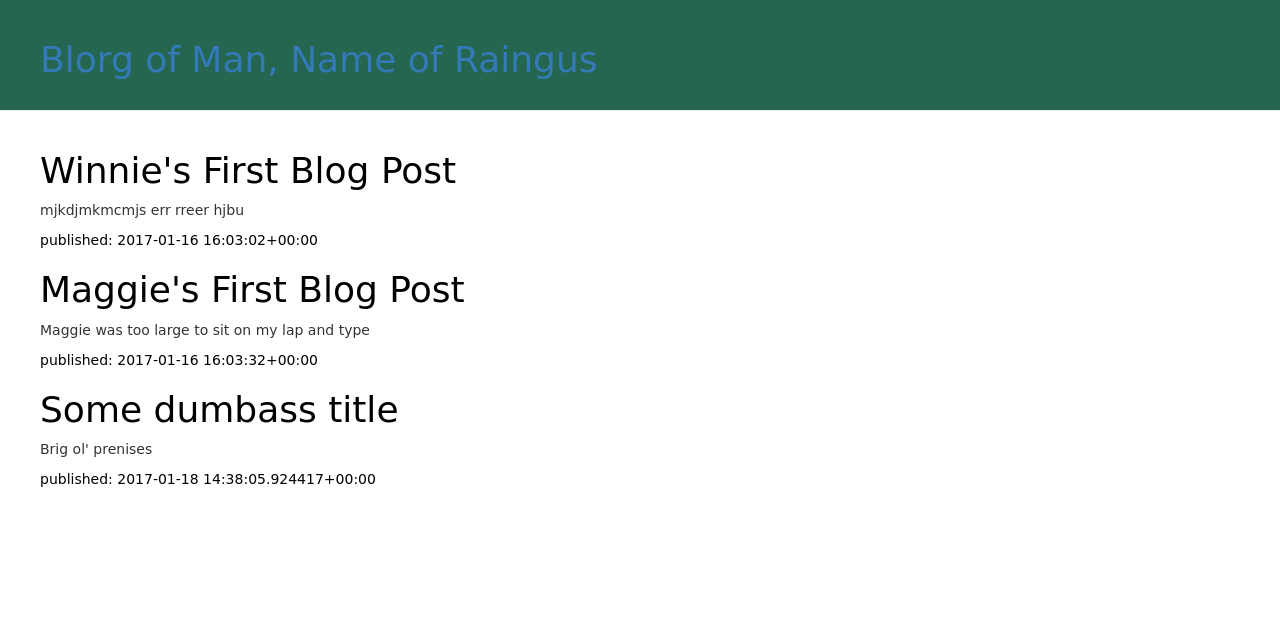
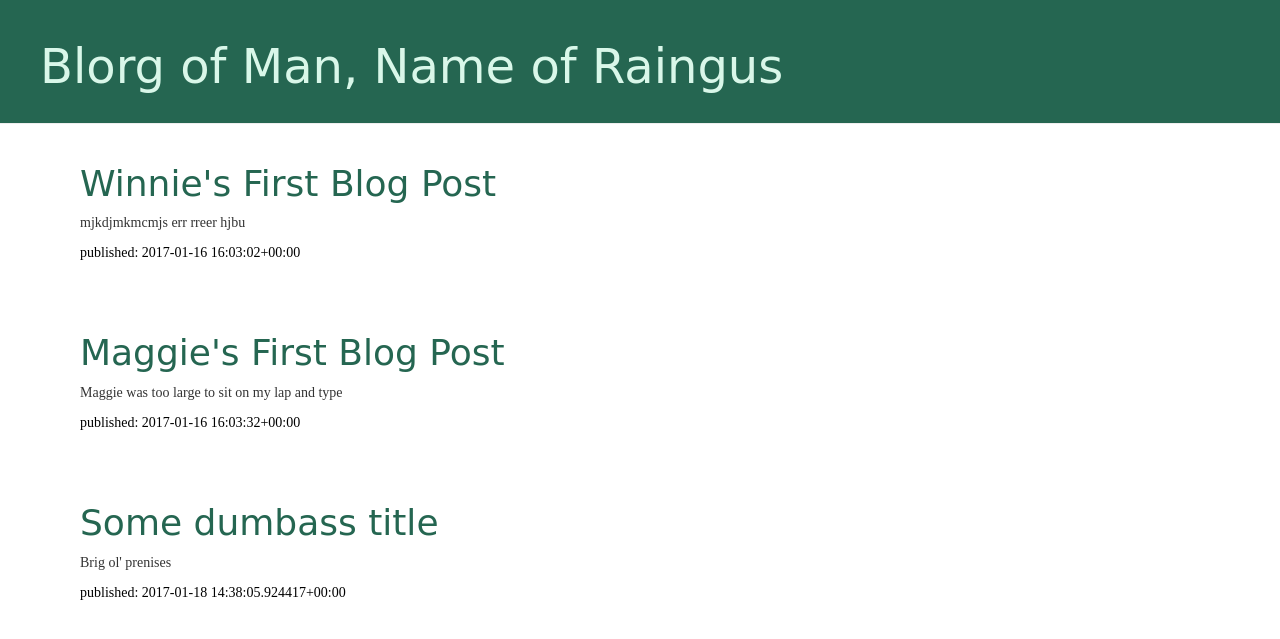
Before and after one commit to kylejamz/djangotut, a Django app: page / in a window 1280 px wide. Shown: the top 639 px of the page. Run offline with Django 3.2, Linux system fonts and the light colour scheme; data comes from the database, SQL or seed files in the repository; both versions use the stored data as it was after the commit; some libraries are stand-ins or nearby versions.

Commit message:
Corrected CSS

```diff
--- a/blog/Templates/Blog/post_list.html
+++ b/blog/Templates/Blog/post_list.html
@@ -1,4 +1,5 @@
 {% load staticfiles %}
+<!DOCTYPE html>
 <html>
 
     <head>
--- a/blog/static/css/blog.css
+++ b/blog/static/css/blog.css
@@ -4,8 +4,8 @@
     padding: 20px 20px 20px 40px;
 }
 
-.page-header h1, .page-header h1 a, .page-header h1 a:visited, .page-header h1 a: active{
-    color: #FFFFFF;
+.page-header h1, .page-header h1 a, .page-header h1 a:visited, .page-header h1 a:active {
+    color: #d9f7e9;
     font-size: 36pt;
     text-decoration: none;
 }
@@ -16,12 +16,10 @@
 
 h1, h2, h3, h4 {
     font-family: 'Amatic SC', cursive;
-    color: #256651
 }
 
 .date {
     color: #000000;
-    font-family: 'Amatic SC', cursive;
 }
 
 .save {
@@ -41,14 +39,17 @@ h1, h2, h3, h4 {
 }
 
 .post {
-    margin-bottom: 70px
-    padding-left: 40px;
+    margin-bottom: 70px;
 }
 
 .post h1 a, .post h1 a:visited {
-    color: #000000;
+    color: #256651;
 }
 
 p {
-    font-family: 'Pacifico', cursive;
+    font-family: 'Cormorant', serif;
 }
+
+.post {
+    padding-left: 40px;
+}
```
Also changed, not shown: db.sqlite3. Lines whose indentation alone changed are shown as unchanged.
